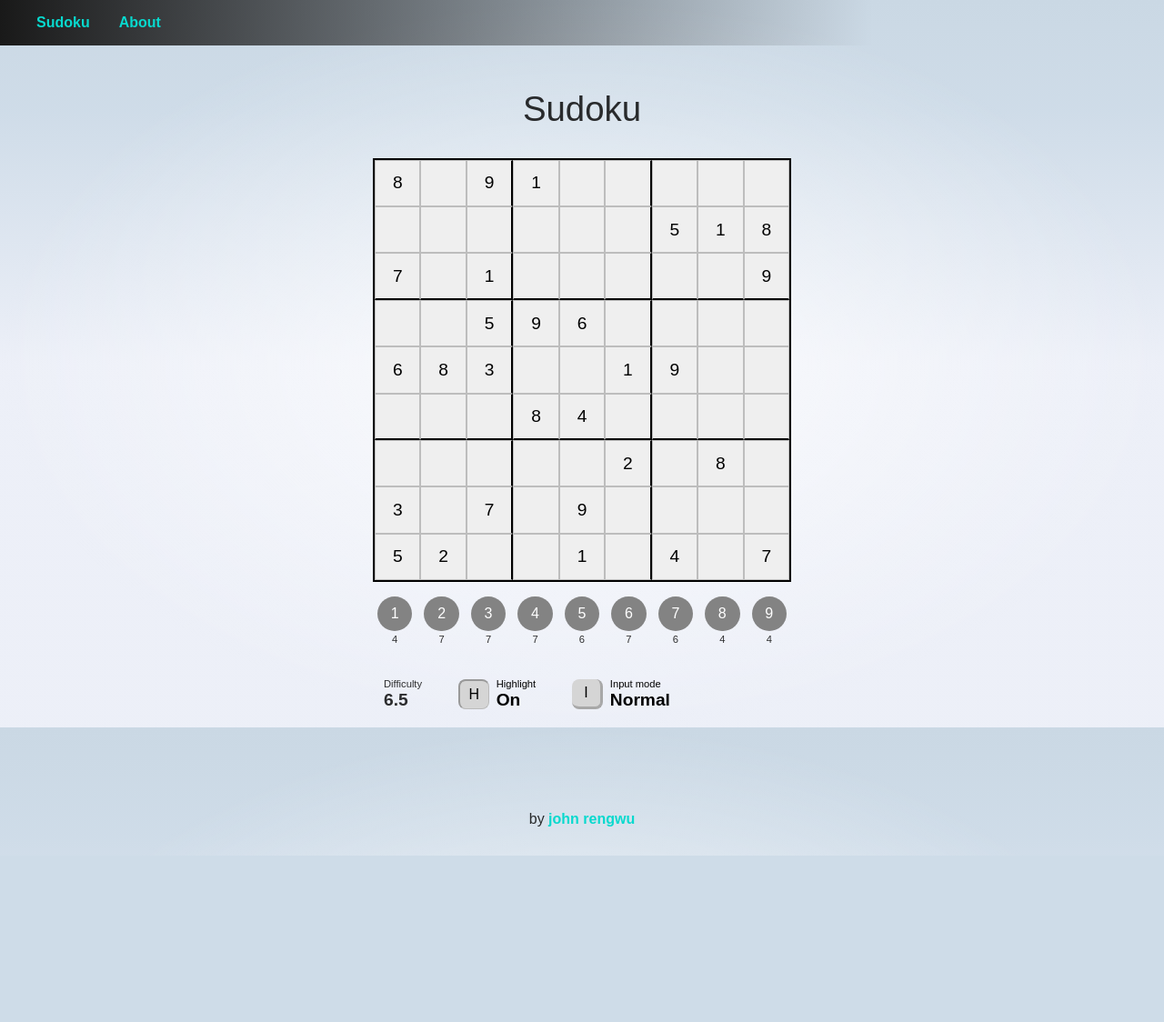
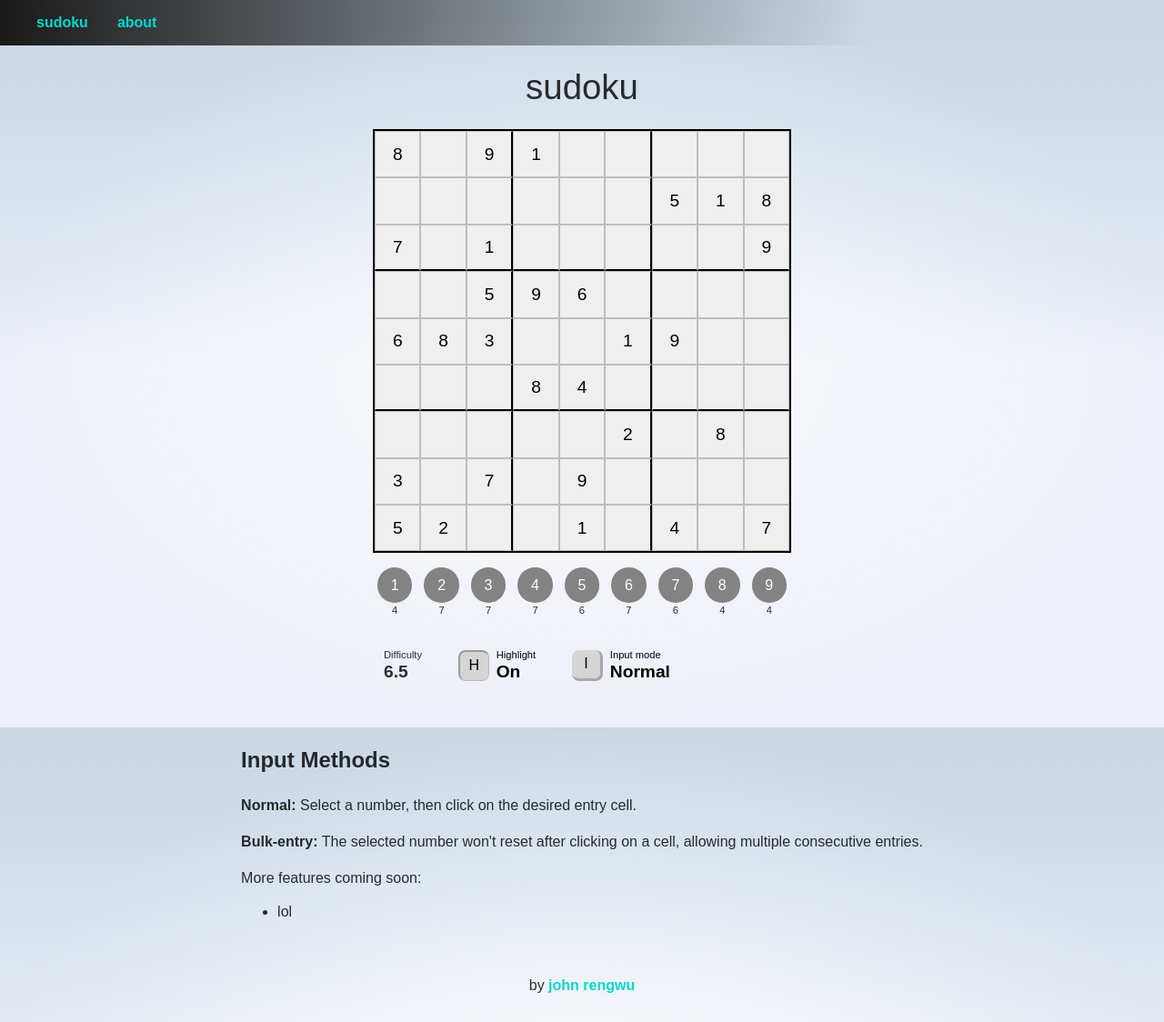
Before and after one commit to johngohrw/sudoku-solver, a SvelteKit app: page / in a window 1280 px wide. Shown: the whole page at 91% size. Before the commit the page ends 941 px from the top, so only its background shows below. Built offline with nearby package versions, Linux system fonts and the light colour scheme.

Commit message:
feat: undo function

```diff
--- a/src/components/Header.svelte
+++ b/src/components/Header.svelte
@@ -6,10 +6,10 @@
 	<nav>
 		<ul>
 			<li aria-current={$page.url.pathname === '/' ? 'page' : undefined}>
-				<a href="/">Sudoku</a>
+				<a href="/">sudoku</a>
 			</li>
 			<li aria-current={$page.url.pathname === '/generator' ? 'page' : undefined}>
-				<a href="/generator">About</a>
+				<a href="/about">about</a>
 			</li>
 		</ul>
 	</nav>
--- a/src/components/SudokuGame.svelte
+++ b/src/components/SudokuGame.svelte
@@ -33,6 +33,27 @@
 	let currentDifficulty = newDifficulty;
 	let game;
 
+	// keeps track of previous board states, allowing user to undo
+	let previousBoards = [];
+	// push in the first board state
+	$: if (game?.board && previousBoards?.length <= 0) {
+		saveBoardState();
+	}
+
+	// snapshot function.
+	// please make sure to invoke this before every board state change
+	const saveBoardState = () => {
+		previousBoards = [...previousBoards, JSON.stringify(game.board)];
+	};
+
+	// undo function
+	const restorePreviousBoard = () => {
+		if (previousBoards.length > 0) {
+			game.board = [...JSON.parse(previousBoards[previousBoards.length - 1])];
+			previousBoards = previousBoards.slice(0, -1);
+		}
+	};
+
 	// keeps track of the remaining count for each number
 	$: numberCount = game?.board?.reduce(
 		(acc, currentCell) => {
@@ -55,6 +76,8 @@
 
 	// when there's a valid activeNumber and activeCell combination..
 	$: if (activeNumber > 0 && activeCell[0] >= 0 && activeCell[1] >= 0) {
+		saveBoardState(); // save previous board state to history before changing it
+
 		const cellValue = game.board[activeCell[0] * 9 + activeCell[1]].value;
 
 		// keyboard mode
@@ -80,6 +103,7 @@
 			}
 		}
 	}
+
 	function cellClick(i, j) {
 		// if the clicked cell is already the active cell, deactivate it
 		if (activeCell[0] === i && activeCell[1] === j) {
@@ -111,6 +135,8 @@
 			inputMode = !inputMode;
 		} else if ('hH'.includes(event.key)) {
 			highlight = !highlight;
+		} else if ('zZ'.includes(event.key)) {
+			restorePreviousBoard();
 		}
 	}
 
@@ -158,6 +184,7 @@
 		</div>
 	{/if}
 
+	{#key game?.board}
 		<div class="board">
 			{#each Array(9) as _, i}
 				<div class="row">
@@ -182,6 +209,7 @@
 				</div>
 			{/each}
 		</div>
+	{/key}
 
 	<div class="infoPanel">
 		<div class="numbers">
--- a/src/routes/+page.svelte
+++ b/src/routes/+page.svelte
@@ -8,8 +8,25 @@
 </svelte:head>
 
 <section>
-	<h1>Sudoku</h1>
+	<h1>sudoku</h1>
 	<SudokuGame />
+
+	<div style="display: block; text-align: unset">
+		<h2>Input Methods</h2>
+		<p>
+			<strong>Normal: </strong>
+			Select a number, then click on the desired entry cell.
+		</p>
+		<p>
+			<strong>Bulk-entry: </strong>
+			The selected number won't reset after clicking on a cell, allowing multiple consecutive entries.
+		</p>
+
+		<p>More features coming soon:</p>
+		<ul>
+			<li>lol</li>
+		</ul>
+	</div>
 </section>
 
 <style lang="scss">
@@ -18,4 +35,9 @@
 		flex-direction: column;
 		align-items: center;
 	}
+
+	h2 {
+		font-size: 1.5rem;
+		font-weight: 600;
+	}
 </style>
--- a/src/routes/styles.css
+++ b/src/routes/styles.css
@@ -92,3 +92,12 @@ button:focus:not(:focus-visible) {
 		font-size: 2.4rem;
 	}
 }
+
+h1,
+h2,
+h3,
+h4,
+h5,
+h6 {
+	margin: 0.5rem 0 1.5rem;
+}
```
Lines whose indentation alone changed are shown as unchanged.
